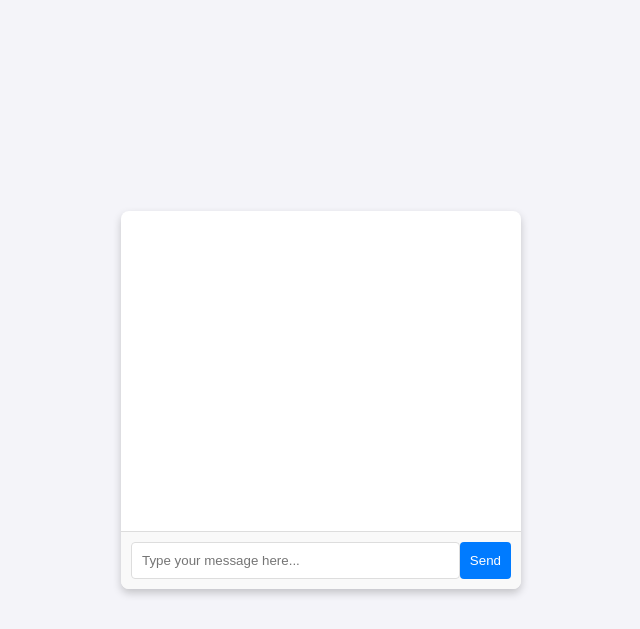
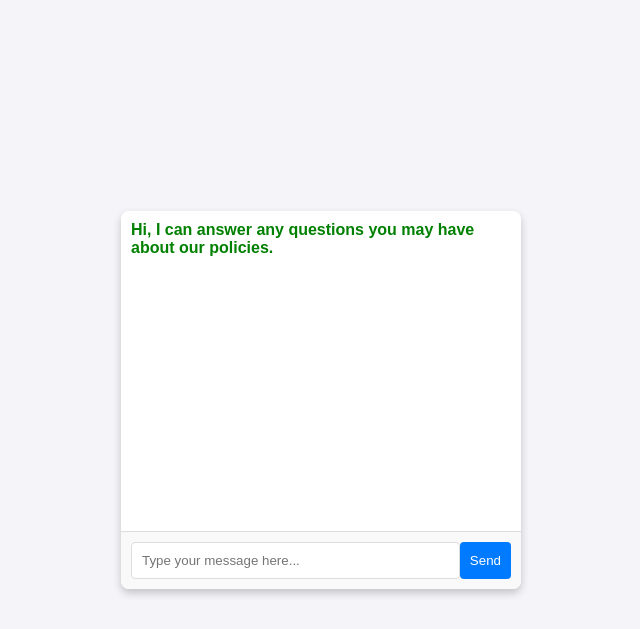
Before and after one commit to AndrewDilley/chatbot, a Flask app: page / in a window 1280 px wide. Shown: the top 629 px of the page, without its empty margins (319-959 px from the left). Run offline with Flask 3, Linux system fonts and the light colour scheme; parts of the project's set-up code (start-up, migrations or seed data) failed here and were passed over.

Commit message:
chatbot which does RAG with some local dummy Word policies - and a better formatted UI

```diff
--- a/app.py
+++ b/app.py
@@ -33,7 +33,7 @@ def generate_embeddings(text):
         input=text,
         model="text-embedding-ada-002"
     )
-    # Correctly access the embedding data
+    # Correctly access the embedding using dot notation
     return response.data[0].embedding
 
 for i, text in enumerate(texts):
@@ -45,17 +45,15 @@ for i, text in enumerate(texts):
 def search_relevant_text(query):
     query_embedding = np.array([generate_embeddings(query)]).astype('float32')
     distances, indices = index.search(query_embedding, k=1)
-    relevant_text = text_map[indices[0][0]]
-    source_document = FILES[indices[0][0]]  # Match the document filename
-    return relevant_text, source_document
+    return text_map[indices[0][0]]
 
 # Generate chatbot response based on relevant text
 def generate_response(user_input):
     try:
-        relevant_text, _ = search_relevant_text(user_input)
+        relevant_text = search_relevant_text(user_input)
         prompt = f"Use the following document text to answer the question:\n\n{relevant_text}\n\nQuestion: {user_input}"
         completion = client.chat.completions.create(
-            model="gpt-4",
+            model="gpt-4o-mini",
             messages=[
                 {"role": "system", "content": "You are a helpful assistant."},
                 {"role": "user", "content": prompt}
--- a/static/css/style.css
+++ b/static/css/style.css
@@ -31,12 +31,14 @@ body {
     color: blue;
 }
 
+
 .ai-message {
     text-align: left;
     color: green;
-    font-weight: bold; /* Makes the AI response bold */
-    margin-bottom: 10px; /* Adds spacing after the AI response */
+    font-weight: bold;
+    margin-bottom: 10px;
 }
+
 
 .error-message {
     text-align: center;
--- a/static/js/script.js
+++ b/static/js/script.js
@@ -1,3 +1,13 @@
+const chatForm = document.getElementById('chat-form');
+const chatBox = document.getElementById('chat-box');
+const userInput = document.getElementById('user-input');
+
+// Add default welcome message on page load
+window.onload = () => {
+    chatBox.innerHTML += `<div class="ai-message">Hi, I can answer any questions you may have about our policies.</div><br>`;
+};
+
+// Handle form submission
 chatForm.addEventListener('submit', async (e) => {
     e.preventDefault(); // Prevent form from reloading the page
 
@@ -16,13 +26,7 @@ chatForm.addEventListener('submit', async (e) => {
             headers: { 'Content-Type': 'application/json' },
             body: JSON.stringify({ message })
         });
-
-        if (!response.ok) {
-            throw new Error(`HTTP error! status: ${response.status}`);
-        }
-
         const data = await response.json();
-        console.log("Response received:", data); // Debug response
 
         // Replace "AI is typing..." with the actual response and include reference
         chatBox.innerHTML = chatBox.innerHTML.replace('<div class="ai-message">AI is typing...</div>', '');
```
